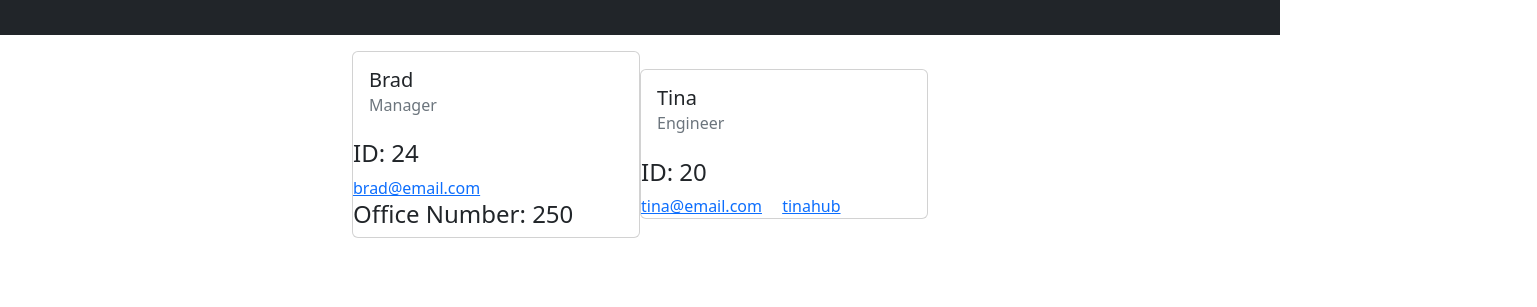
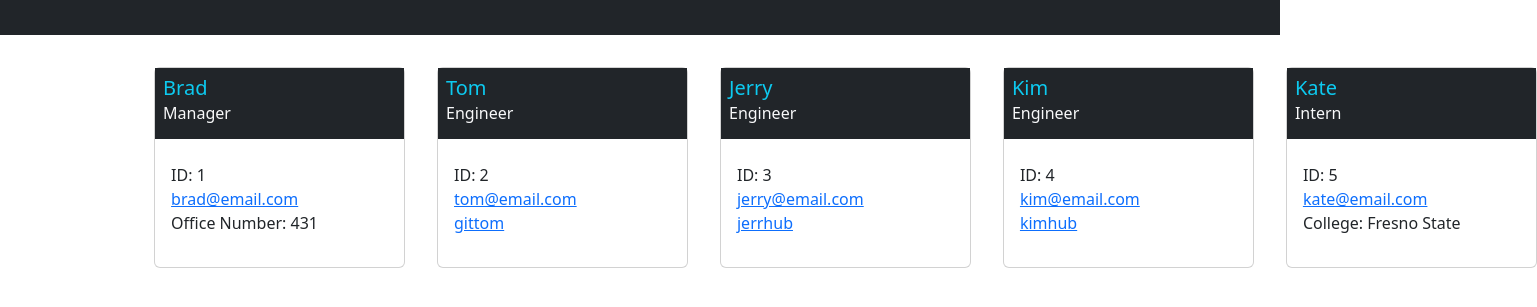
Before and after one commit to stmaddox/team-profile, a website: page assets/index.html in a window 1280 px wide. Shown: the part 85-392 px from the top of the page, 1537 px wide, since content can reach past the window. Drawn offline with nearby package versions, Linux system fonts and the light colour scheme.

Commit message:
final commit

```diff
--- a/assets/index.html
+++ b/assets/index.html
@@ -9,36 +9,81 @@
         <title>Team</title>
     </head>
     <body>
-        <header class="text-info bg-dark d-flex justify-content-center align-items-center" style="height: 120px; width:100%">
+        <header class="text-info bg-dark d-flex justify-content-center align-items-center" style="height: 120px; width:100vw">
             <h1>Here Is Your Team!</h1>
         </header>
-        <div class="d-flex justify-content-center align-items-center m-3">
-            <div id="card-container" class="d-flex justify-content-evenly align-items-center">
+        <div class="d-flex justify-content-around m-3 card-columns">
+            <div id="card-container" class="d-flex justify-content-around align-items-center">
 
-    <div class="card" style="width: 18rem;">
+    <div class="card p-0 m-3 col-lg-3 col-md-5">
+        <div class="card-title text-info bg-dark d-flex flex-column justify-content-center p-2">
+            <h5 class="">Brad</h5>
+            <h6 class="card-subtitle mb-2 text-light">Manager</h6>
+        </div>
         <div class="card-body">
-            <h5 class="card-title">Brad</h5>
-            <h6 class="card-subtitle mb-2 text-muted">Manager</h6>
-        </div>
-        <div>
-            <h4>ID: 24</h4>
-            <a href="mailto:brad@email.com" class="card-link">brad@email.com</a>
-            <h4>Office Number: 250</h4>
+            <ul class="list-unstyled">
+                <li>ID: 1</li>
+                <li><a href="mailto:brad@email.com" class="card-link">brad@email.com</a></li>
+                <li>Office Number: 431</li>
+            </ul>
         </div>
     </div>
 
-    <div class="card" style="width: 18rem;">
+    <div class="card p-0 m-3 col-lg-3 col-md-5">
+        <div class="card-title text-info bg-dark d-flex flex-column justify-content-center p-2">
+            <h5 class="">Tom</h5>
+            <h6 class="card-subtitle mb-2 text-light">Engineer</h6>
+        </div>
         <div class="card-body">
-            <h5 class="card-title">Tina</h5>
-            <h6 class="card-subtitle mb-2 text-muted">Engineer</h6>
-        </div>
-        <div>
-            <h4>ID: 20</h4>
-            <a href="mailto:tina@email.com" class="card-link">tina@email.com</a>
-            <a href="https://github.com/tinahub" class="card-link">tinahub</a>
+            <ul class="list-unstyled">
+                <li>ID: 2</li>
+                <li><a href="mailto:tom@email.com" class="card-link">tom@email.com</a></li>
+                <li><a href="https://github.com/gittom" class="card-link">gittom</a></li>
+            </ul>
         </div>
     </div>
 
+    <div class="card p-0 m-3 col-lg-3 col-md-5">
+        <div class="card-title text-info bg-dark d-flex flex-column justify-content-center p-2">
+            <h5 class="">Jerry</h5>
+            <h6 class="card-subtitle mb-2 text-light">Engineer</h6>
+        </div>
+        <div class="card-body">
+            <ul class="list-unstyled">
+                <li>ID: 3</li>
+                <li><a href="mailto:jerry@email.com" class="card-link">jerry@email.com</a></li>
+                <li><a href="https://github.com/jerrhub" class="card-link">jerrhub</a></li>
+            </ul>
+        </div>
+    </div>
+
+    <div class="card p-0 m-3 col-lg-3 col-md-5">
+        <div class="card-title text-info bg-dark d-flex flex-column justify-content-center p-2">
+            <h5 class="">Kim</h5>
+            <h6 class="card-subtitle mb-2 text-light">Engineer</h6>
+        </div>
+        <div class="card-body">
+            <ul class="list-unstyled">
+                <li>ID: 4</li>
+                <li><a href="mailto:kim@email.com" class="card-link">kim@email.com</a></li>
+                <li><a href="https://github.com/kimhub" class="card-link">kimhub</a></li>
+            </ul>
+        </div>
+    </div>
+
+    <div class="card p-0 m-3 col-lg-3 col-md-5">
+        <div class="card-title text-info bg-dark d-flex flex-column justify-content-center p-2">
+            <h5 class="">Kate</h5>
+            <h6 class="card-subtitle mb-2 text-light">Intern</h6>
+        </div>
+        <div class="card-body">
+            <ul class="list-unstyled">
+                <li>ID: 5</li>
+                <li><a href="mailto:kate@email.com" class="card-link">kate@email.com</a></li>
+                <li>College: Fresno State</li>
+            </ul>
+        </div>
+    </div>
 
             </div>
         </div>
```
Also changed, not shown: src/engineerCard.js (+13 -13 lines), src/internCard.js (+13 -12 lines), src/mainPage.js (+8 -8 lines), src/managerCard.js (+13 -12 lines).
